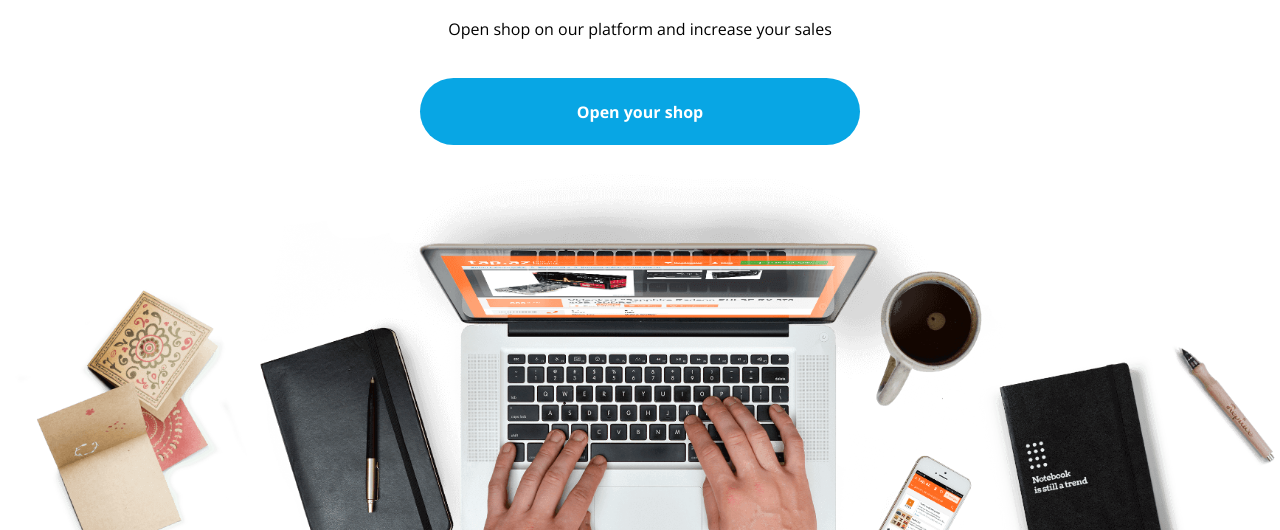
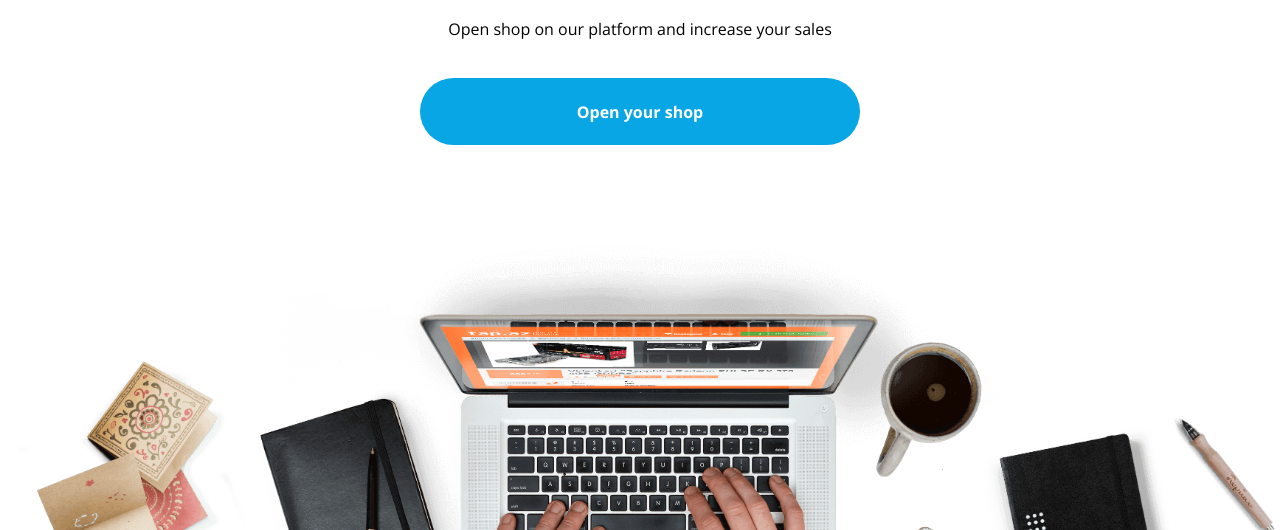
Before and after one commit to mfuks/BestShop_CSS, a plain HTML site: page index.html in a window 1280 px wide. Shown: the part 197-727 px from the top of the page. Drawn offline with nearby package versions, Linux system fonts and the light colour scheme.

Commit message:
README.md

```diff
--- a/css/style.css
+++ b/css/style.css
@@ -91,7 +91,7 @@ header li a:hover
 /* section 2 - banner */
 .banner
 {
-    height: calc(100vh - 208px); /* 100vh - header h - margin-top h*/
+    height: calc(100vh - 137px); /* 100vh - header h - margin-top h*/
     width: 100%;
     background: url("../image/Background.png") bottom/contain no-repeat;
     display: flex;
```
Also changed, not shown: 1 other file.
